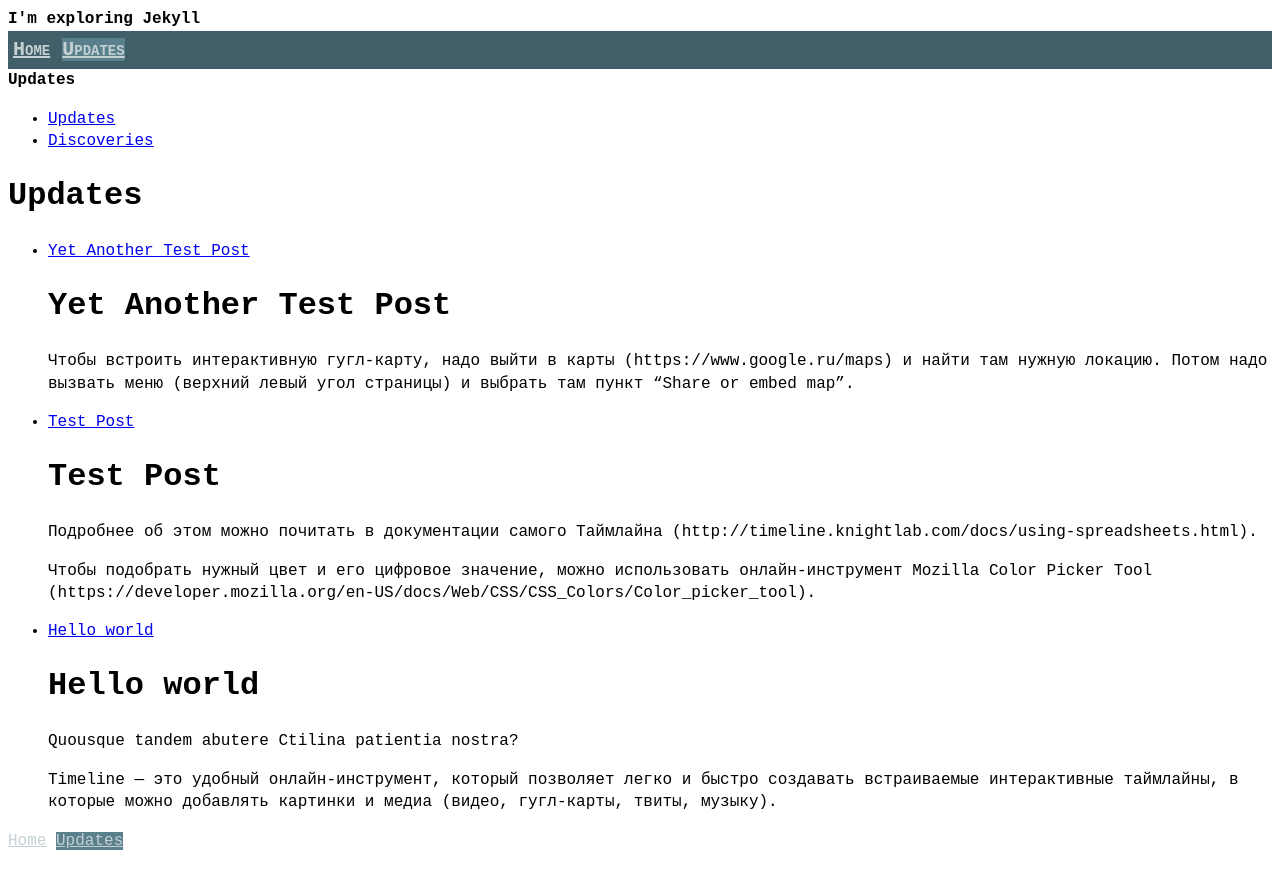
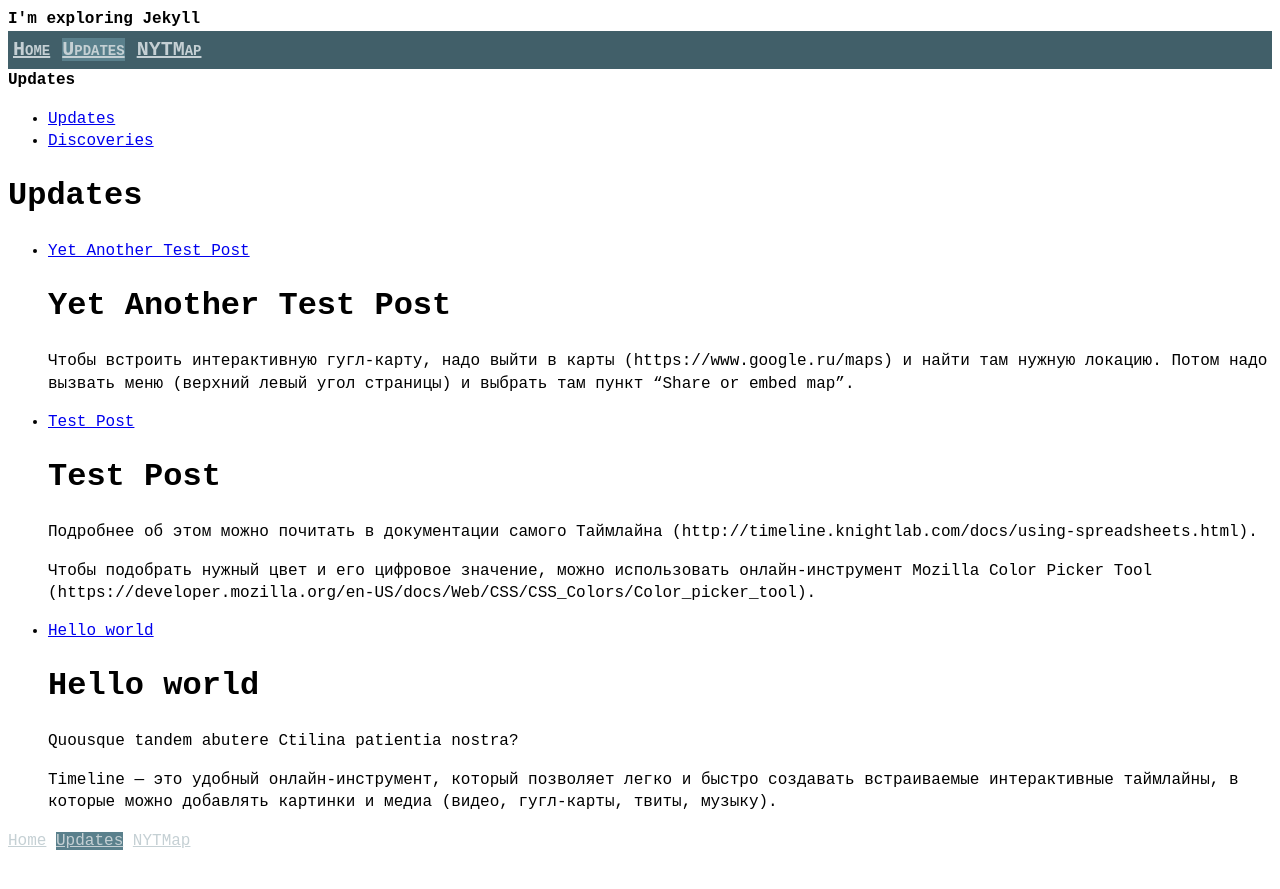
Before and after one commit to ansakoy/lusamut, a Jekyll site: the page built from updates.html, in a window 1280 px wide. Shown: the top 889 px of the page. Built offline with Jekyll 4.4.1, drawn with Linux system fonts in a browser that asks for light colours; Markdown is read by kramdown in place of the engine named in the settings.

Commit message:
continue experimenting

```diff
--- a/_includes/nav.html
+++ b/_includes/nav.html
@@ -2,5 +2,6 @@
   <ul class="navigation {{include.navclass}}">
       <li><a href="{{site.baseurl}}/index.html" class="{% if page.url == '/index.html'%}current{% endif %} navtext">Home</a></li>
       <li><a href="{{site.baseurl}}/updates.html" class="{% if page.url contains 'updates' or page.url contains 'discoveries' %}current{% endif %} navtext">Updates</a></li>
+      <li><a href="{{site.baseurl}}/nytmap.html" class="{% if page.url == '/nytmap.html'%}current{% endif %} navtext">NYTMap</a></li>
   </ul>
 </nav>
```
